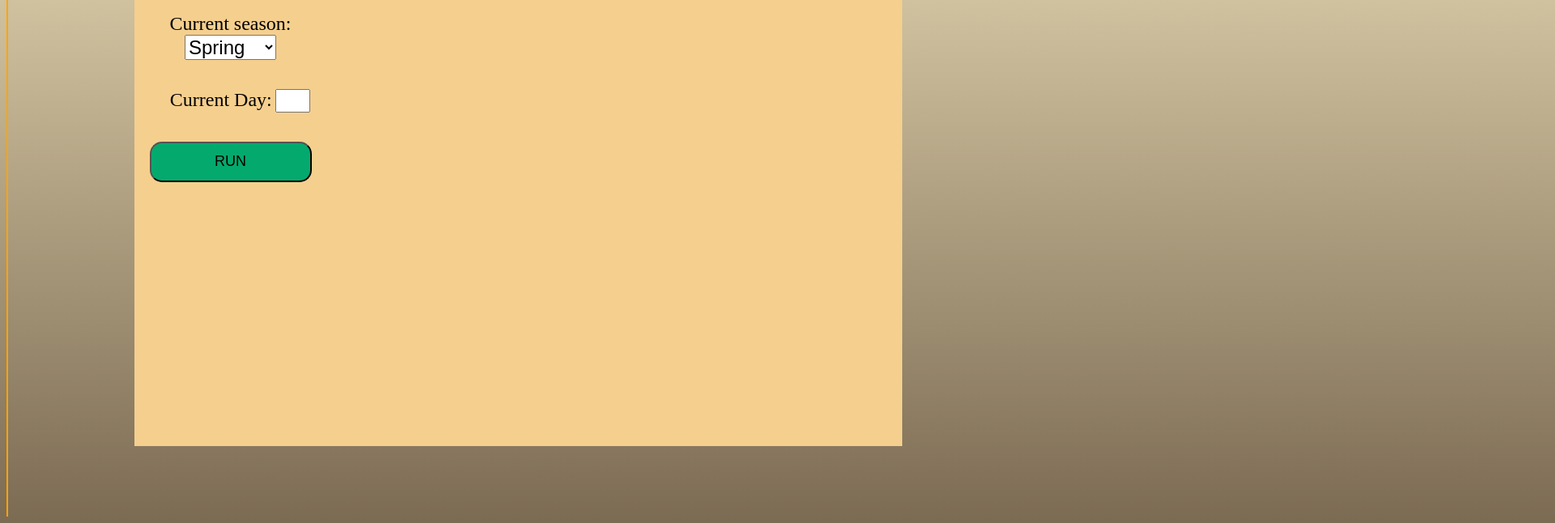
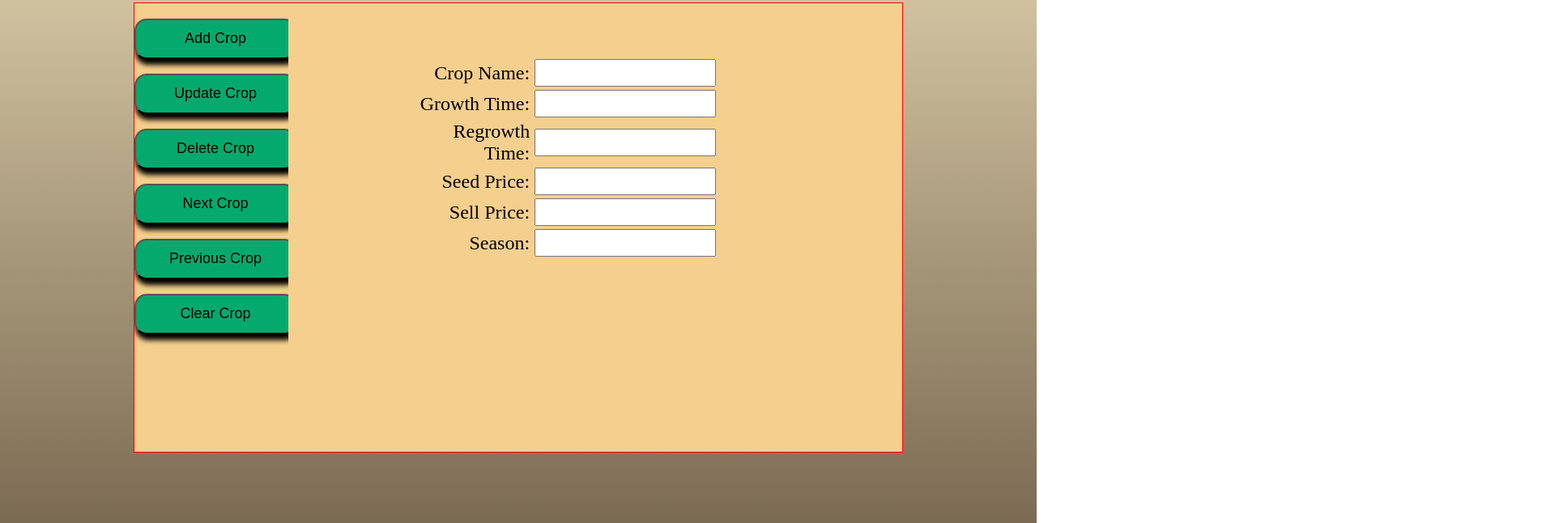
Before and after one commit to jrm0527/coral-island-crop-advisor, a website: page client/index.html in a window 1280 px wide. Shown: the part 162-808 px from the top of the page at 81% size, 1920 px wide, since content can reach past the window. Drawn offline with nearby package versions, Linux system fonts and the light colour scheme.

Commit message:
cleaned up crops page

```diff
--- a/client/app.js
+++ b/client/app.js
@@ -30,7 +30,7 @@ function calculateCrops() {
   const season = $("#season-names option:selected").text().toLowerCase();
   const day = $("#input-day").val();
   $("#item-table").empty();
-  $.get(`https://coral-island.onrender.com/api/crops/${season}`, (data) => {
+  $.get(`/api/crops/${season}`, (data) => {
     let profitObj = {};
     for (let i = 0; i < data.length; i++) {
       let crop = data[i];
@@ -79,8 +79,8 @@ function calculateCrops() {
 }
 
 function createRow(crop, profit) {
-  const tdName = $("<td>").text(crop);
-  const tdProfit = $("<td>").text(profit);
+  const tdName = $("<td>").addClass("crop-name").text(crop);
+  const tdProfit = $("<td>").addClass("profit").text(profit);
   const tr = $("<tr>").append(tdName, tdProfit);
   $("#item-table").append(tr);
 }
--- a/client/index.html
+++ b/client/index.html
@@ -35,7 +35,7 @@
       </div>
     </div>
     <div class="content-container">
-      <div id="calc-page">
+      <div class="hidden" id="calc-page">
         <div id="calc-content">
           <div id="calc-settings">
             <label class="calc-labels" for="seasons">Current season:</label>
@@ -56,116 +56,98 @@
             <button class="menu-buttons" id="run-calc">RUN</button>
           </div>
           <div class="container" id="table-container">
-            <table class="table">
+            <table class="table-calc">
               <tbody class="text-center" id="item-table"></tbody>
             </table>
           </div>
         </div>
       </div>
-      <div class="hidden" id="crop-page">
+      <div id="crop-page">
         <div id="crop-content">
           <div class="sidebar">
-            <button class="sidebar-buttons" id="add-crop">Add Crop</button>
-            <button class="sidebar-buttons" id="update-crop">
-              Update Crop
-            </button>
-            <button class="sidebar-buttons" id="delete-crop">
-              Delete Crop
-            </button>
-            <button class="sidebar-buttons" id="next-crop">Next Crop</button>
-            <button class="sidebar-buttons" id="prev-crop">Previous Crop</button
-            ><button class="sidebar-buttons" id="clear-crop">Clear Crop</button>
+            <button class="menu-buttons" id="add-crop">Add Crop</button>
+            <br />
+            <br />
+            <button class="menu-buttons" id="update-crop">Update Crop</button>
+            <br />
+            <br />
+            <button class="menu-buttons" id="delete-crop">Delete Crop</button>
+            <br />
+            <br />
+            <button class="menu-buttons" id="next-crop">Next Crop</button>
+            <br />
+            <br />
+            <button class="menu-buttons" id="prev-crop">Previous Crop</button>
+            <br />
+            <br />
+            <button class="menu-buttons" id="clear-crop">Clear Crop</button>
           </div>
-          <div class="container" id="table-container">
-            <label for="cropName">Crop Name: </label>
+          <div class="container" id="crop-table">
+            <table class="table-crops">
+              <tbody class="text-center" id="crop-table">
+                <tr>
+                  <td>
+                    <label class="crop-labels" for="cropName"
+                      >Crop Name:
+                    </label>
+                  </td>
+                  <td>
                     <input type="text" class="input-text" id="cropName" />
-            <label for="growthTime">Growth Time: </label>
+                  </td>
+                </tr>
+                <tr>
+                  <td>
+                    <label class="crop-labels" for="growthTime"
+                      >Growth Time:
+                    </label>
+                  </td>
+                  <td>
                     <input type="text" class="input-text" id="growthTime" />
-            <label for="regrowthTime">Regrowth Time: </label>
+                  </td>
+                </tr>
+                <tr>
+                  <td>
+                    <label class="crop-labels" for="regrowthTime"
+                      >Regrowth Time:
+                    </label>
+                  </td>
+                  <td>
                     <input type="text" class="input-text" id="regrowthTime" />
-            <label for="seedPrice">Seed Price: </label>
+                  </td>
+                </tr>
+                <tr>
+                  <td>
+                    <label class="crop-labels" for="seedPrice"
+                      >Seed Price:
+                    </label>
+                  </td>
+                  <td>
                     <input type="text" class="input-text" id="seedPrice" />
-            <label for="sellPrice">Sell Price: </label>
+                  </td>
+                </tr>
+                <tr>
+                  <td>
+                    <label class="crop-labels" for="sellPrice"
+                      >Sell Price:
+                    </label>
+                  </td>
+                  <td>
                     <input type="text" class="input-text" id="sellPrice" />
-            <label for="season">Season: </label>
+                  </td>
+                </tr>
+                <tr>
+                  <td>
+                    <label class="crop-labels" for="season">Season: </label>
+                  </td>
+                  <td>
                     <input type="text" class="input-text" id="season" />
+                  </td>
+                </tr>
+              </tbody>
+            </table>
           </div>
         </div>
       </div>
     </div>
-
-    <div class="footer-wrapper">
-      <div class="footer">
-        <div class="column"></div>
-        <div class="column"></div>
-        <div class="column"></div>
-      </div>
-    </div>
-
-    <!-- <div class="text-center">
-      <h1 class="header-text">CORAL ISLAND FARMER'S ALMANAC</h1>
-    </div>
-    <div class="row text-center h-100 justify-content-center">
-      <div class="col-3 align-self-center">
-        <button class="btn btn-lg btn-primary" id="run">Run</button>
-      </div>
-    </div>
-    <div class="container" id="table-container">
-      <table class="table table-bordered table-responsive">
-        <tbody class="text-center" id="item-table"></tbody>
-      </table>
-    </div>
-    <div class="flex h-100">
-      <div class="col-6">
-        <label for="cropName">Crop Name</label>
-        <input
-          type="text"
-          class="form-control"
-          id="cropName"
-          placeholder="Enter Crop Name"
-        />
-      </div>
-      <div class="col-6">
-        <label for="growthTime">Growth Time</label>
-        <input
-          type="text"
-          class="form-control"
-          id="growthTime"
-          placeholder="Enter Growth Time"
-        />
-      </div>
-      <div class="col-6">
-        <label for="seedPrice">Seed Price</label>
-        <input
-          type="text"
-          class="form-control"
-          id="seedPrice"
-          placeholder="Enter Seed Price"
-        />
-      </div>
-      <div class="col-6">
-        <label for="sellPrice">Sell Price</label>
-        <input
-          type="text"
-          class="form-control"
-          id="sellPrice"
-          placeholder="Enter Sell Price"
-        />
-      </div>
-      <div class="col-6">
-        <label for="season">Season</label>
-        <input
-          type="text"
-          class="form-control"
-          id="season"
-          placeholder="Enter Season"
-        />
-      </div>
-    </div>
-    <div class="row text-center h-100">
-      <div class="col-3">
-        <button class="btn btn-lg btn-primary" id="submit">Submit</button>
-      </div>
-    </div> -->
   </body>
 </html>
--- a/client/style.css
+++ b/client/style.css
@@ -5,6 +5,13 @@ body {
 
 .menu {
   align-content: center;
+}
+
+#title-text {
+  text-align: center;
+  font-family: "Londrina Solid", cursive;
+  color: coral;
+  font-size: 35px;
 }
 
 #button-container {
@@ -23,6 +30,7 @@ body {
   background-color: #04aa6d;
   border-radius: 15px;
   font-size: 18px;
+  box-shadow: 2px 6px 6px 1px black;
 }
 
 .content-container {
@@ -35,11 +43,13 @@ body {
 }
 
 #calc-page {
+  border-radius: 15px;
   width: 75%;
   height: 100%;
   overflow: hidden;
   margin: 0 auto;
   transition-duration: 600ms;
+  box-shadow: 2px 15px 15px 1px black;
 }
 
 #calc-content {
@@ -69,7 +79,8 @@ body {
   text-align: center;
 }
 
-.table {
+.table-calc {
+  width: 50%;
   padding-top: 2%;
   margin: 0 auto;
 }
@@ -89,9 +100,16 @@ body {
   font-size: 28px;
 }
 
-td {
+.crop-name {
   font-size: 28px;
   text-align: left;
+  border: 1px black solid;
+  background-color: #d2e3f3;
+}
+
+.profit {
+  font-size: 28px;
+  text-align: center;
   border: 1px black solid;
   background-color: #d2e3f3;
 }
@@ -112,9 +130,11 @@ td {
 
 .sidebar {
   float: left;
+  padding-top: 2%;
+  padding-bottom: 22%;
+  text-align: center;
   width: 20%;
   height: 100%;
-  align-items: center;
   overflow: hidden;
 }
 
@@ -130,6 +150,28 @@ td {
   background-color: #f5cf8e; /* Yellow */
 }
 
+.table-crops {
+  width: 50%;
+  padding-top: 2%;
+  margin: 0 auto;
+}
+
+#crop-table {
+  padding-top: 5%;
+  align-self: center;
+}
+
+.crop-labels {
+  text-align: right;
+  width: 99%;
+  font-size: 24px;
+}
+
+.input-text {
+  width: 70%;
+  font-size: 24px;
+}
+
 .footer {
   height: 100%;
   position: relative;
@@ -141,35 +183,16 @@ td {
   bottom: 0;
   overflow: hidden;
   border: 1px solid orange;
-  /* background-color: #d6e9fe; */
 }
-
-/* .column {
-  float: left;
-  width: 31%;
-  margin: 20px 1.15%;
-  height: 160px;
-  background-color: #b2d6ff;
-} */
 
 .content {
   padding: 20px;
 }
 
-#title-text {
-  text-align: center;
-  font-family: "Londrina Solid", cursive;
-  color: coral;
-}
-
 label {
   display: inline-block;
-  width: 150px;
+  width: 10%;
   text-align: right;
-}
-
-.input-text {
-  width: 60%;
 }
 
 #crop-content.hidden {
```
Lines whose indentation alone changed are shown as unchanged.
